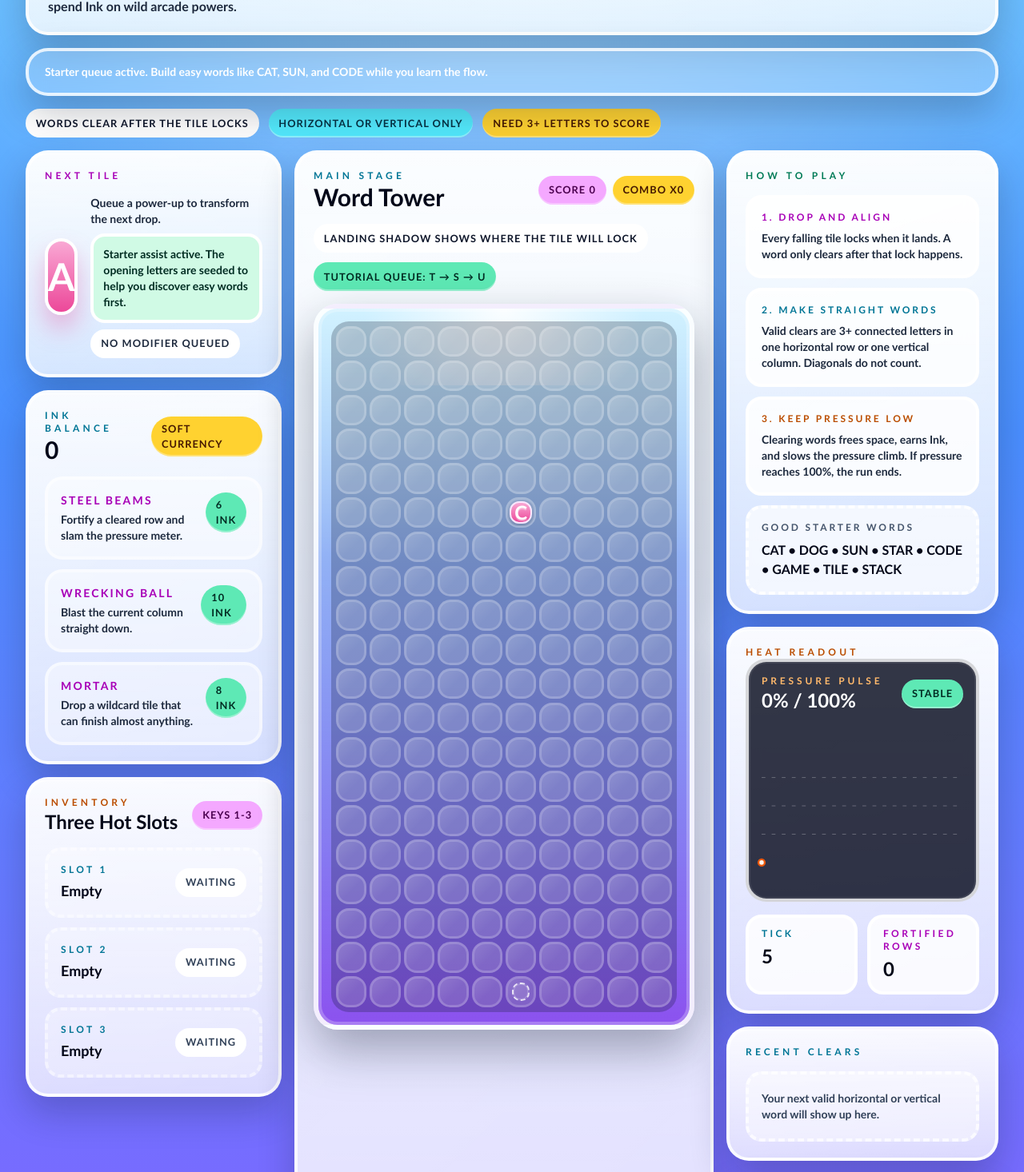
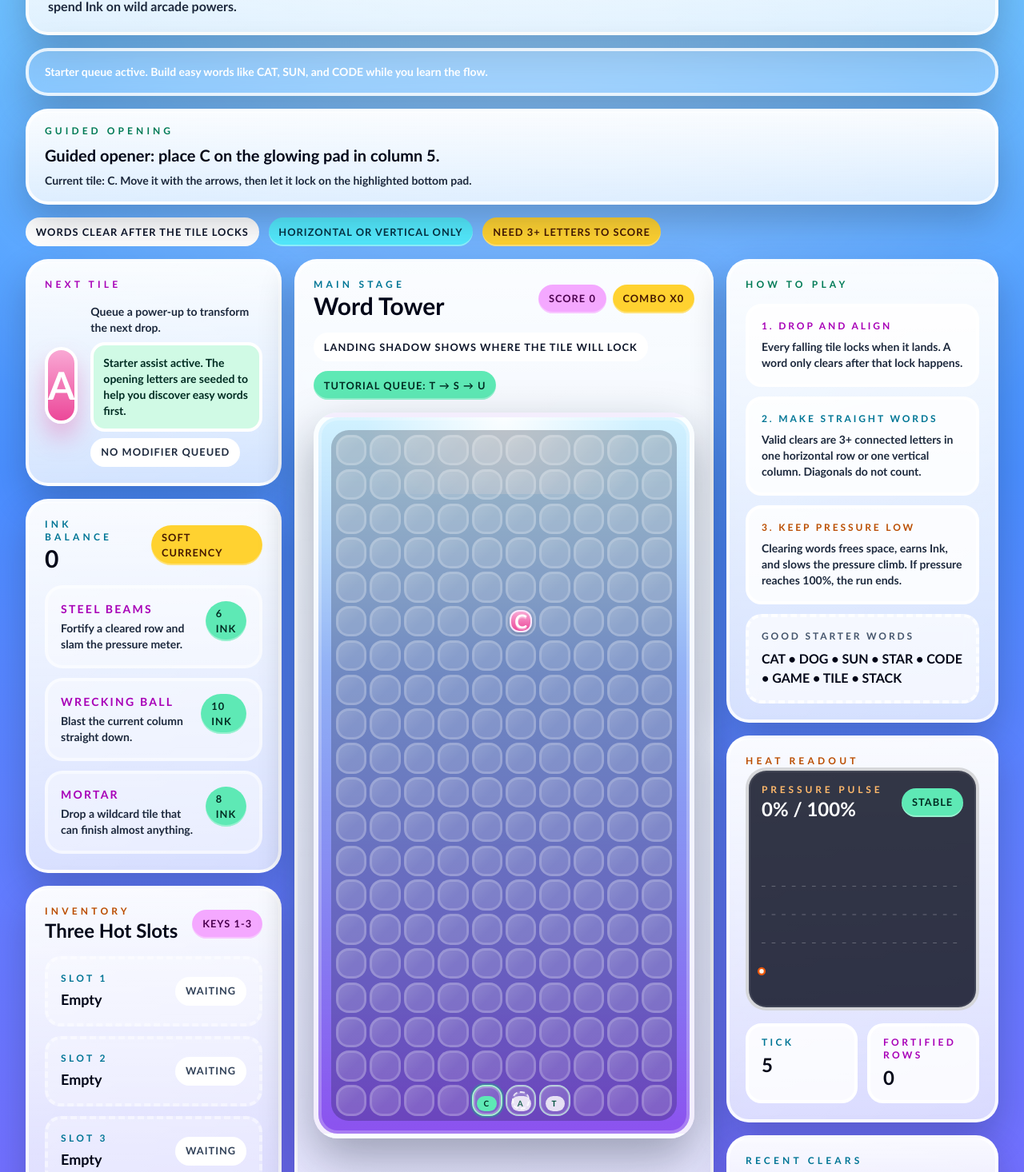
Before and after one commit to stonedhawk/DropQuote-Architect, a React (Vite) app: page / in a window 1280 px wide. Shown: the part 204-1670 px from the top of the page at 80% size. Built offline with nearby package versions, Linux system fonts and the light colour scheme.

Commit message:
feat: add guided opening tutorial

```diff
--- a/src/App.tsx
+++ b/src/App.tsx
@@ -7,7 +7,9 @@ import { restartGame } from './features/game/thunks'
 import {
   selectActiveTile,
   selectBoardFillPercent,
+  selectProjectedMatches,
   selectTickInterval,
+  selectTutorialCoach,
 } from './features/game/selectors'
 import { useGameInput } from './hooks/useGameInput'
 import { useGameTick } from './hooks/useGameTick'
@@ -19,6 +21,8 @@ function App() {
   const phase = useAppSelector((state) => state.session.phase)
   const statusMessage = useAppSelector((state) => state.session.statusMessage)
   const boardFill = useAppSelector(selectBoardFillPercent)
+  const projectedMatches = useAppSelector(selectProjectedMatches)
+  const tutorialCoach = useAppSelector(selectTutorialCoach)
 
   useEffect(() => {
     dispatch(restartGame())
@@ -66,6 +70,20 @@ function App() {
           {statusMessage}
         </div>
 
+        {tutorialCoach.active ? (
+          <div className="mb-4 arcade-panel border-emerald-200/90 bg-[linear-gradient(180deg,_rgba(255,255,255,0.95),_rgba(209,250,229,0.92))] px-5 py-4">
+            <p className="text-xs font-black uppercase tracking-[0.34em] text-emerald-700">
+              Guided Opening
+            </p>
+            <p className="mt-2 text-xl font-black text-slate-950">
+              {tutorialCoach.message}
+            </p>
+            <p className="mt-2 text-sm font-semibold text-slate-800">
+              {tutorialCoach.helper}
+            </p>
+          </div>
+        ) : null}
+
         <div className="mb-4 flex flex-wrap gap-3 text-sm font-bold">
           <span className="arcade-pill bg-white text-slate-900">
             Words clear after the tile locks
@@ -76,6 +94,11 @@ function App() {
           <span className="arcade-pill bg-amber-300 text-amber-950">
             Need 3+ letters to score
           </span>
+          {projectedMatches.length > 0 ? (
+            <span className="arcade-pill bg-emerald-300 text-emerald-950">
+              If you drop now: {projectedMatches.map((match) => match.resolvedText).join(', ')}
+            </span>
+          ) : null}
         </div>
 
         <section className="grid flex-1 gap-4 xl:grid-cols-[320px_minmax(0,1fr)_340px]">
--- a/src/components/GameBoard.tsx
+++ b/src/components/GameBoard.tsx
@@ -4,6 +4,7 @@ import { useAppSelector } from '../app/hooks'
 import {
   selectGhostTilePosition,
   selectTileGrid,
+  selectTutorialCoach,
 } from '../features/game/selectors'
 
 const boardCells = Array.from({ length: BOARD_WIDTH * BOARD_HEIGHT }, (_, index) => ({
@@ -17,6 +18,7 @@ export const GameBoard = () => {
   const score = useAppSelector((state) => state.session.score)
   const combo = useAppSelector((state) => state.session.combo)
   const tutorialQueue = useAppSelector((state) => state.session.tutorialQueue)
+  const tutorialCoach = useAppSelector(selectTutorialCoach)
 
   return (
     <section className="arcade-panel flex min-h-[760px] flex-col px-5 py-5">
@@ -61,13 +63,41 @@ export const GameBoard = () => {
               ghostTile.x === cell.x &&
               ghostTile.y === cell.y &&
               !tile
+            const tutorialPad = tutorialCoach.targetCells.find(
+              (targetCell) => targetCell.x === cell.x && targetCell.y === cell.y,
+            )
+            const isCurrentPad =
+              tutorialCoach.currentTarget?.x === cell.x &&
+              tutorialCoach.currentTarget?.y === cell.y
 
             return (
               <div
                 key={`${cell.x}-${cell.y}`}
-                className="relative aspect-square overflow-hidden rounded-[16px] border-2 border-white/20 bg-white/15 shadow-[inset_0_0_0_1px_rgba(255,255,255,0.18)]"
+                className={[
+                  'relative aspect-square overflow-hidden rounded-[16px] border-2 bg-white/15 shadow-[inset_0_0_0_1px_rgba(255,255,255,0.18)]',
+                  tutorialPad
+                    ? isCurrentPad
+                      ? 'border-emerald-200 bg-emerald-200/18 shadow-[inset_0_0_0_2px_rgba(255,255,255,0.25),0_0_0_2px_rgba(16,185,129,0.4)]'
+                      : 'border-emerald-100/70 bg-emerald-100/12'
+                    : 'border-white/20',
+                ].join(' ')}
               >
                 <div className="absolute inset-0 bg-[linear-gradient(135deg,_rgba(255,255,255,0.12),_transparent_55%)]" />
+
+                {tutorialPad ? (
+                  <div className="pointer-events-none absolute inset-0 flex items-end justify-center pb-1">
+                    <span
+                      className={[
+                        'rounded-full px-2 py-0.5 text-[10px] font-black uppercase tracking-[0.2em]',
+                        isCurrentPad
+                          ? 'bg-emerald-300 text-emerald-950'
+                          : 'bg-white/80 text-emerald-900',
+                      ].join(' ')}
+                    >
+                      {tutorialPad.letter}
+                    </span>
+                  </div>
+                ) : null}
 
                 {showGhost ? (
                   <div className="absolute inset-[6px] rounded-[10px] border-2 border-dashed border-white/80 bg-white/12 shadow-[inset_0_0_0_1px_rgba(255,255,255,0.2)]" />
--- a/src/features/game/selectors.ts
+++ b/src/features/game/selectors.ts
@@ -1,5 +1,7 @@
 import { createSelector } from '@reduxjs/toolkit'
 import type { RootState } from '../../app/store'
+import { scanWordsAtPositions } from '../../game/utils/board'
+import { isValidWord } from '../../game/utils/dictionaryService'
 import { getBoardFillPercent, getTickIntervalFromPressure } from '../../game/utils/pressure'
 import { buildOccupancyMap, canOccupyPosition, positionKey } from '../../game/utils/board'
 import { tilesSelectors } from '../tiles/tilesSlice'
@@ -60,3 +62,65 @@ export const selectGhostTilePosition = createSelector(
     }
   },
 )
+
+const tutorialColumns = [4, 5, 6]
+const tutorialWord = ['C', 'A', 'T']
+
+export const selectProjectedMatches = createSelector(
+  [selectLockedTiles, selectActiveTile, selectGhostTilePosition],
+  (lockedTiles, activeTile, ghostTile) => {
+    if (!activeTile || !ghostTile) {
+      return []
+    }
+
+    const simulatedTiles = [
+      ...lockedTiles,
+      {
+        ...activeTile,
+        x: ghostTile.x,
+        y: ghostTile.y,
+        isMoving: false,
+      },
+    ]
+
+    return scanWordsAtPositions(simulatedTiles, [ghostTile], isValidWord)
+  },
+)
+
+export const selectTutorialCoach = createSelector(
+  [selectLockedTiles, selectActiveTile, (state: RootState) => state.session.score],
+  (lockedTiles, activeTile, score) => {
+    const targetCells = tutorialColumns.map((x, index) => ({
+      x,
+      y: 19,
+      letter: tutorialWord[index],
+    }))
+
+    const matchedCount = targetCells.reduce((count, cell, index) => {
+      if (count !== index) {
+        return count
+      }
+
+      const tile = lockedTiles.find((candidate) => candidate.x === cell.x && candidate.y === cell.y)
+      return tile?.letter === cell.letter ? count + 1 : count
+    }, 0)
+
+    const active = score === 0 && matchedCount < tutorialWord.length
+    const currentTarget = targetCells[matchedCount] ?? null
+
+    return {
+      active,
+      matchedCount,
+      targetCells,
+      currentTarget,
+      message: currentTarget
+        ? `Guided opener: place ${currentTarget.letter} on the glowing pad in column ${currentTarget.x + 1}.`
+        : 'Guided opener complete.',
+      helper: currentTarget
+        ? activeTile
+          ? `Current tile: ${activeTile.letter}. Move it with the arrows, then let it lock on the highlighted bottom pad.`
+          : 'A new tile is about to spawn for the guided opener.'
+        : 'You cleared your first guided word. Nice.',
+    }
+  },
+)
```
Also changed, not shown: 1 other file (tests, documents, lock files or other folders).
